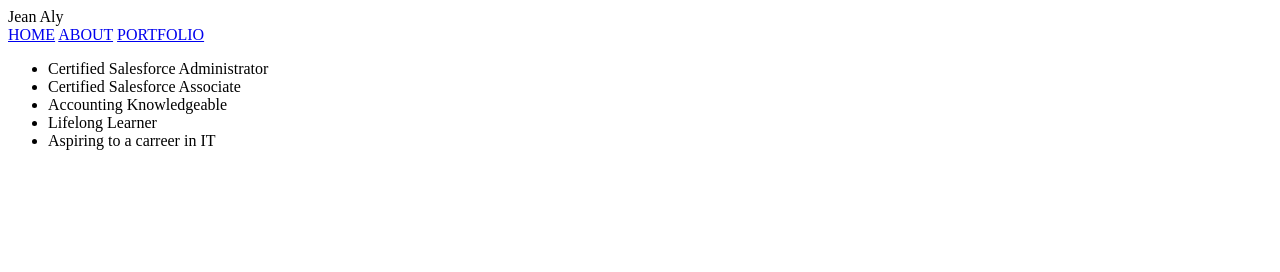
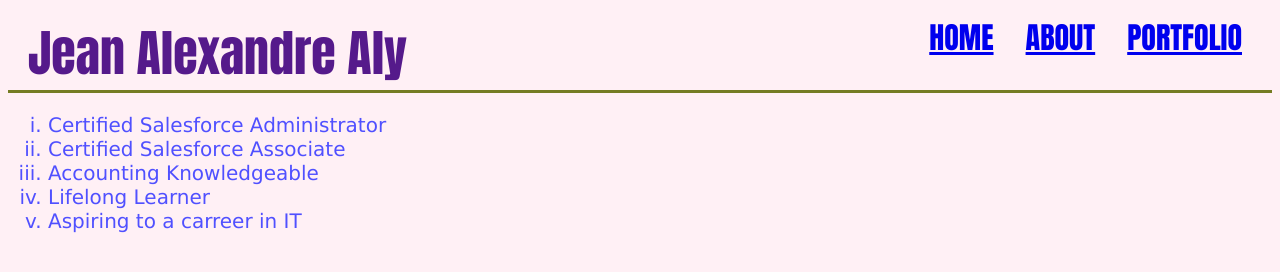
Before and after one commit to Aly-Tech/Personal-Site, a plain HTML site: page index.html in a window 1280 px wide. Drawn offline with Linux system fonts and the light colour scheme.

Commit message:
Styling the home page

```diff
--- a/index.html
+++ b/index.html
@@ -6,19 +6,18 @@
     <meta name="viewport" content="width=device-width, initial-scale=1.0">
     <title>Home Page</title>
     <link rel="stylesheet" href="style.css">
-
 </head>
 <body>
-    <header>
-        <span>Jean Aly</span>
-        <nav>
-            <a href="index.html">HOME</a>
-            <a href="about.html">ABOUT</a>
-            <a href="portfolio.html">PORTFOLIO</a>
+    <header class="top">
+        <span class="name">Jean Alexandre Aly</span>
+        <nav class="left">
+            <a class="link" href="index.html">HOME</a>
+            <a class="link" href="about.html">ABOUT</a>
+            <a class="link" href="portfolio.html">PORTFOLIO</a>
         </nav>
       </header>
-      <main>
-        <ul>
+      <main class="text">
+        <ul style="list-style-type: lower-roman;">
             <li>Certified Salesforce Administrator</li>
             <li>Certified Salesforce Associate</li>
             <li>Accounting Knowledgeable</li>
@@ -26,7 +25,7 @@
             <li>Aspiring to a carreer in IT</li>
         </ul>
       </main>
-      <div>
+      <div style="margin-left: 220px;">
         <img src="/tech_lover.jpg" alt="">
       </div>
     <script src="javascript.js"></script>
--- a/style.css
+++ b/style.css
@@ -0,0 +1,6 @@
+body {background-color: lavenderblush;}
+.name {font-family: Impact, Haettenschweiler, 'Arial Narrow Bold', sans-serif;font-size: 50px;color: #551A8B;margin-left: 20px;padding-bottom: 5px;}
+.left {float: right;font-family: Impact, Haettenschweiler, 'Arial Narrow Bold', sans-serif;font-size: 30px;color: crimson;margin-right: 20px;}
+.top {border-bottom-style: solid;color: rgb(117, 124, 35);margin-top: 15px;margin-bottom: 15px;}
+.link {margin-right: 10px;margin-left: 10px;padding-left: 5px;padding-bottom: 5px;}
+.text {font-family: Verdana, Geneva, Tahoma, sans-serif;font-size: 20px;color: rgb(80, 80, 255);margin-bottom: 80px;list-style: square;margin-top: 10px;}
```
